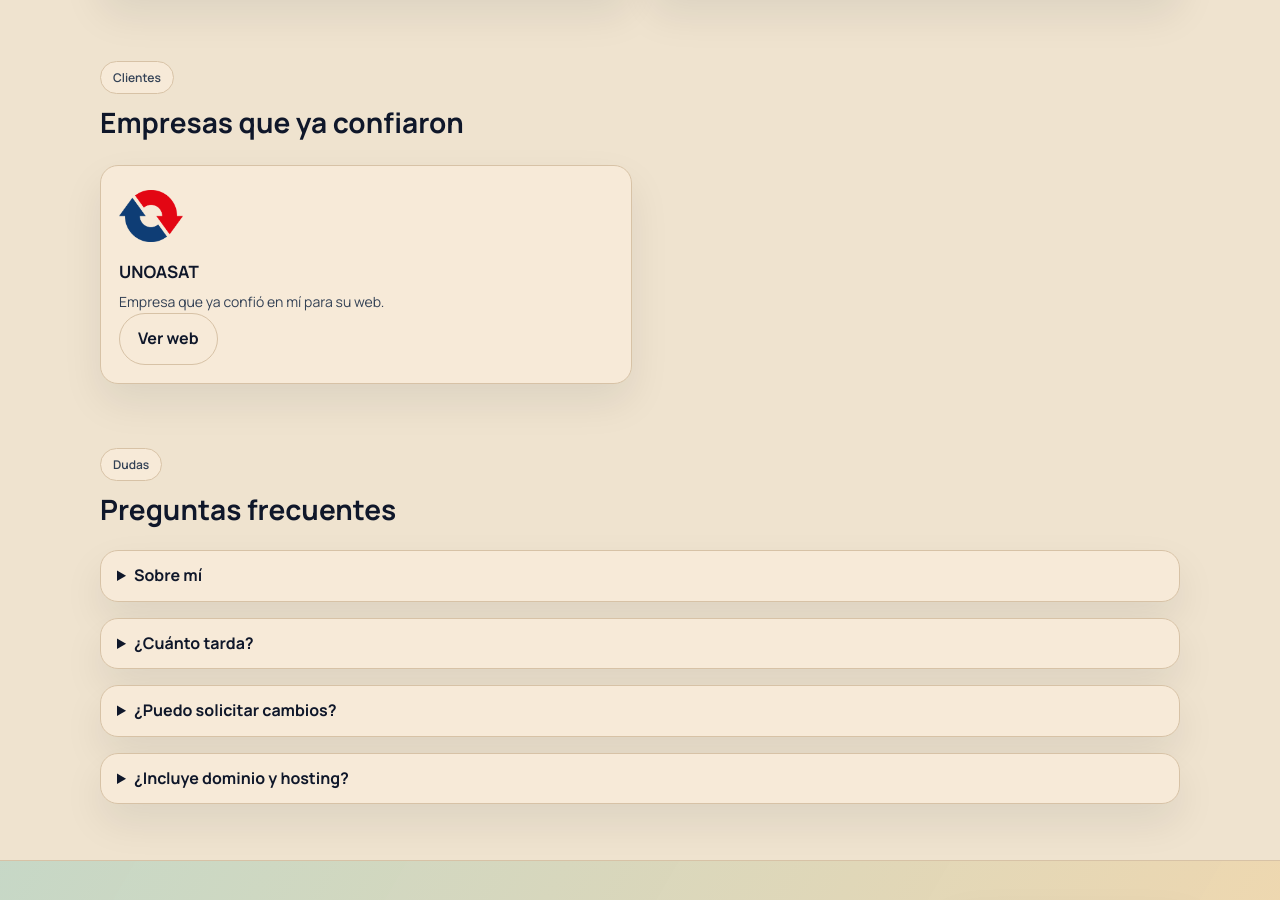
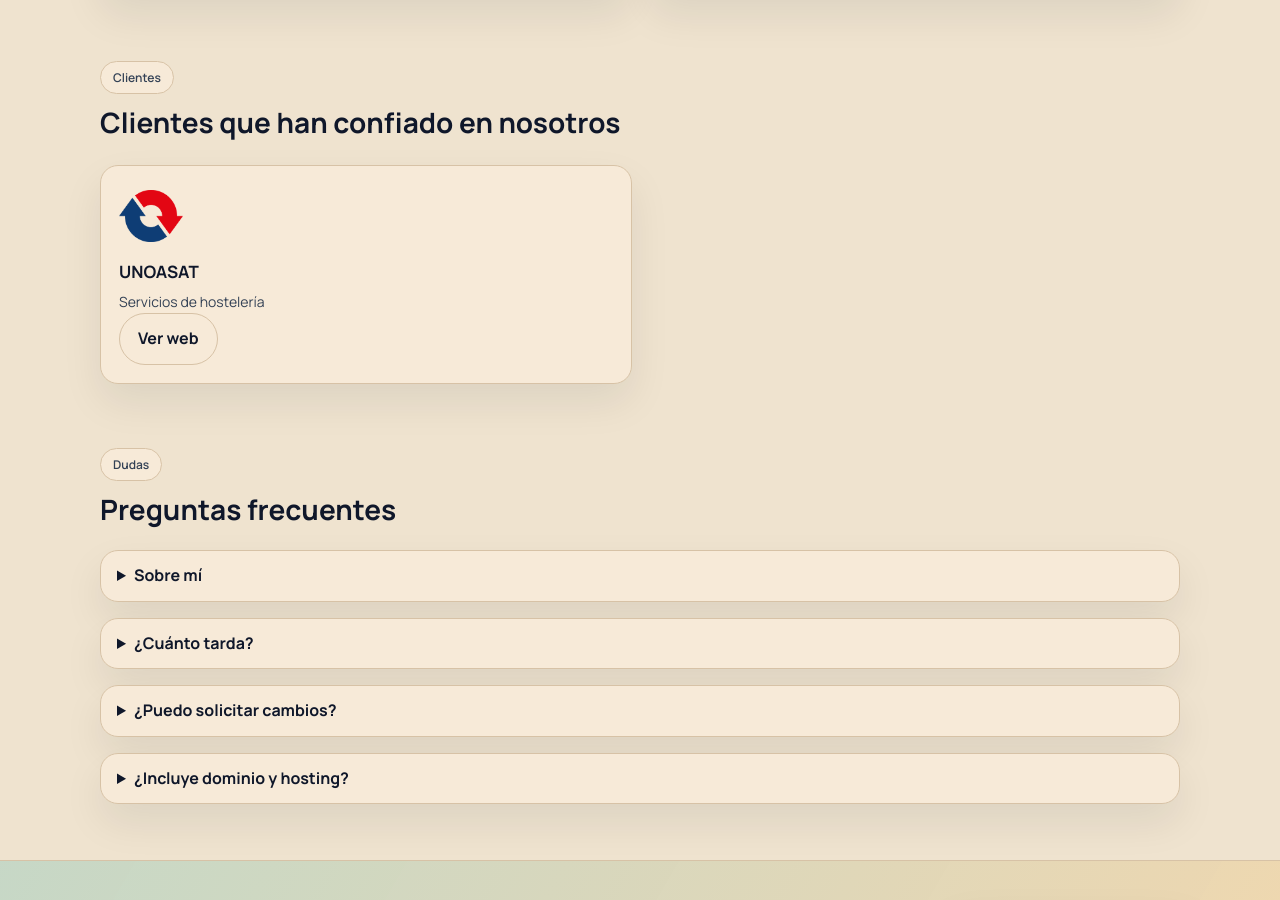
Before and after one commit to iM1GU1/im1gu1.github.io, a plain HTML site: page index.html in a window 1280 px wide. Shown: the part 3195-4095 px from the top of the page. Drawn offline with Linux system fonts and the light colour scheme.

Commit message:
Update clients section copy

```diff
--- a/index.html
+++ b/index.html
@@ -706,7 +706,7 @@
         <div class="section-head">
           <div>
             <div class="eyebrow">Clientes</div>
-            <h2>Empresas que ya confiaron</h2>
+            <h2>Clientes que han confiado en nosotros</h2>
           </div>
         </div>
 
@@ -714,7 +714,7 @@
           <div class="card">
             <img src="assets/unoasat.png" alt="Logo de UNOASAT" style="width:64px;height:64px;object-fit:contain;margin-bottom:10px" />
             <h3>UNOASAT</h3>
-            <p>Empresa que ya confió en mí para su web.</p>
+            <p>Servicios de hostelería</p>
             <a class="btn btn-ghost" href="https://app.unoasat.es" target="_blank" rel="noopener">Ver web</a>
           </div>
         </div>
```
